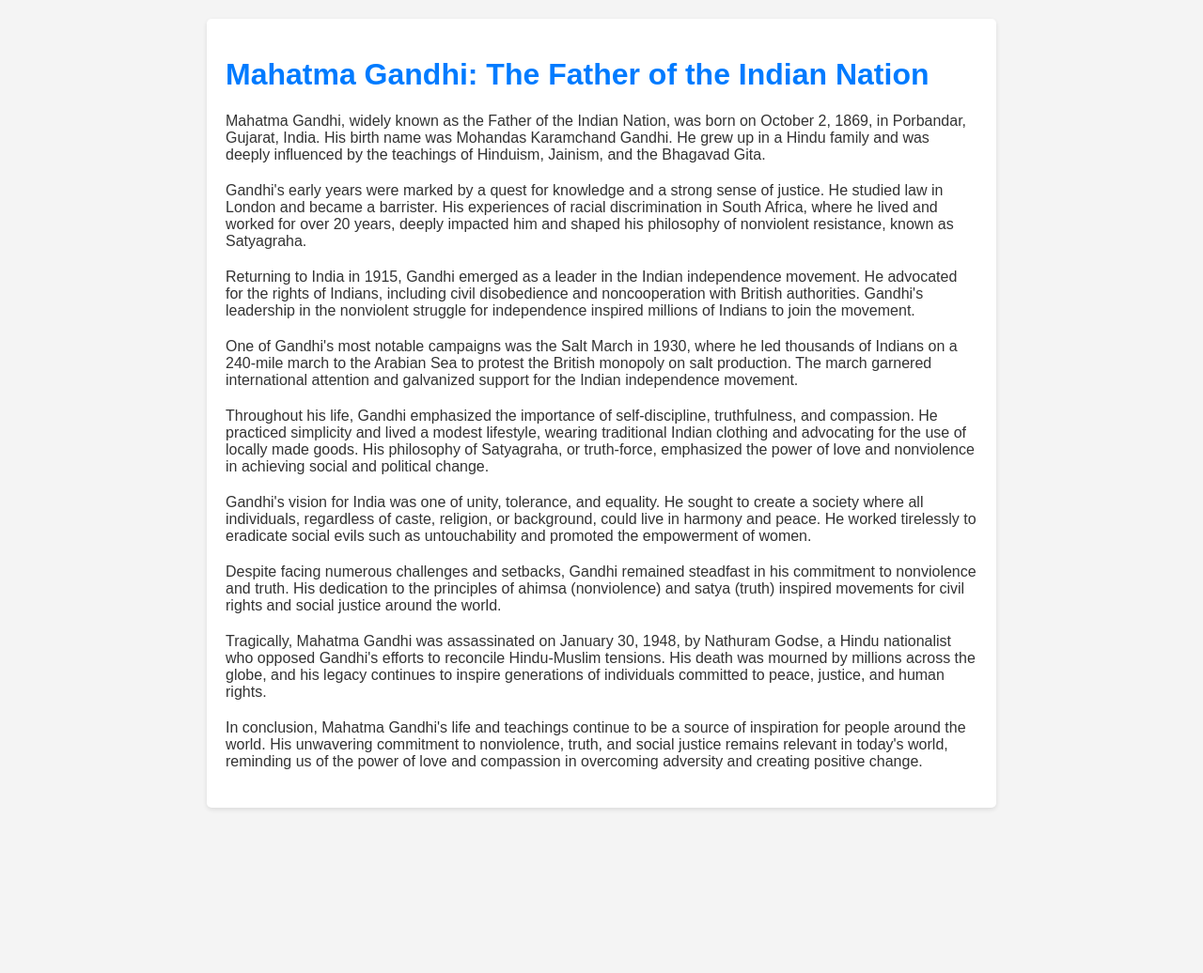
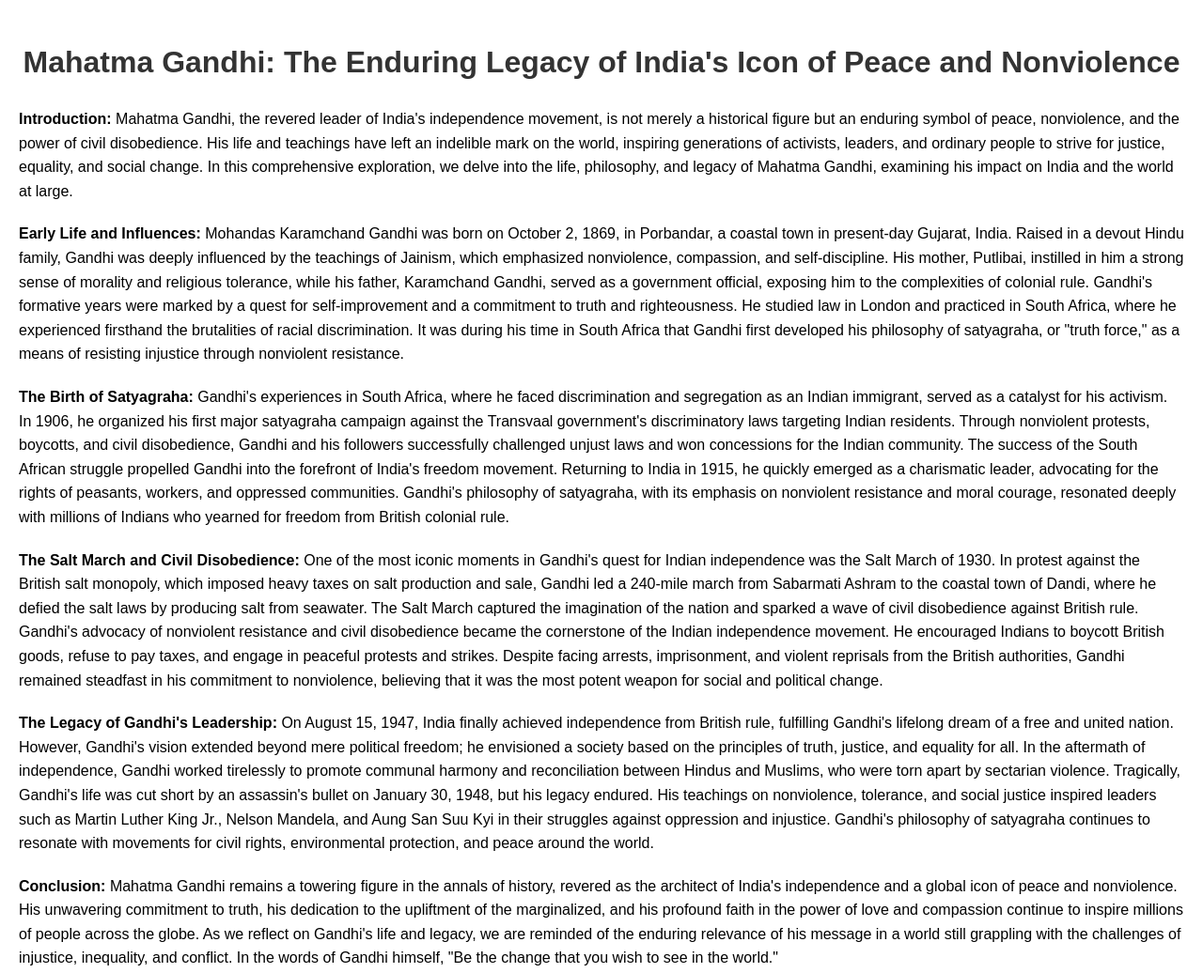
Before and after one commit to iamrudra-narayan/rudrawebarticle, a plain HTML site: page index.html in a window 1280 px wide. Shown: the whole page at 94% size. Before the commit the page ends 880 px from the top, so only its background shows below. Drawn offline with Linux system fonts and the light colour scheme.

Commit message:
Update index.html

```diff
--- a/index.html
+++ b/index.html
@@ -3,25 +3,17 @@
 <head>
     <meta charset="UTF-8">
     <meta name="viewport" content="width=device-width, initial-scale=1.0">
-    <title>Mahatma Gandhi: The Father of the Indian Nation</title>
+    <title>Mahatma Gandhi: The Enduring Legacy of India's Icon of Peace and Nonviolence</title>
     <style>
         body {
             font-family: Arial, sans-serif;
+            line-height: 1.6;
             margin: 0;
             padding: 20px;
-            background-color: #f4f4f4;
+        }
+        h1 {
+            text-align: center;
             color: #333;
-        }
-        .container {
-            max-width: 800px;
-            margin: auto;
-            background-color: #fff;
-            padding: 20px;
-            border-radius: 5px;
-            box-shadow: 0 2px 5px rgba(0,0,0,0.1);
-        }
-        h1, h2 {
-            color: #007bff;
         }
         p {
             margin-bottom: 20px;
@@ -29,17 +21,17 @@
     </style>
 </head>
 <body>
-    <div class="container">
-        <h1>Mahatma Gandhi: The Father of the Indian Nation</h1>
-        <p>Mahatma Gandhi, widely known as the Father of the Indian Nation, was born on October 2, 1869, in Porbandar, Gujarat, India. His birth name was Mohandas Karamchand Gandhi. He grew up in a Hindu family and was deeply influenced by the teachings of Hinduism, Jainism, and the Bhagavad Gita.</p>
-        <p>Gandhi's early years were marked by a quest for knowledge and a strong sense of justice. He studied law in London and became a barrister. His experiences of racial discrimination in South Africa, where he lived and worked for over 20 years, deeply impacted him and shaped his philosophy of nonviolent resistance, known as Satyagraha.</p>
-        <p>Returning to India in 1915, Gandhi emerged as a leader in the Indian independence movement. He advocated for the rights of Indians, including civil disobedience and noncooperation with British authorities. Gandhi's leadership in the nonviolent struggle for independence inspired millions of Indians to join the movement.</p>
-        <p>One of Gandhi's most notable campaigns was the Salt March in 1930, where he led thousands of Indians on a 240-mile march to the Arabian Sea to protest the British monopoly on salt production. The march garnered international attention and galvanized support for the Indian independence movement.</p>
-        <p>Throughout his life, Gandhi emphasized the importance of self-discipline, truthfulness, and compassion. He practiced simplicity and lived a modest lifestyle, wearing traditional Indian clothing and advocating for the use of locally made goods. His philosophy of Satyagraha, or truth-force, emphasized the power of love and nonviolence in achieving social and political change.</p>
-        <p>Gandhi's vision for India was one of unity, tolerance, and equality. He sought to create a society where all individuals, regardless of caste, religion, or background, could live in harmony and peace. He worked tirelessly to eradicate social evils such as untouchability and promoted the empowerment of women.</p>
-        <p>Despite facing numerous challenges and setbacks, Gandhi remained steadfast in his commitment to nonviolence and truth. His dedication to the principles of ahimsa (nonviolence) and satya (truth) inspired movements for civil rights and social justice around the world.</p>
-        <p>Tragically, Mahatma Gandhi was assassinated on January 30, 1948, by Nathuram Godse, a Hindu nationalist who opposed Gandhi's efforts to reconcile Hindu-Muslim tensions. His death was mourned by millions across the globe, and his legacy continues to inspire generations of individuals committed to peace, justice, and human rights.</p>
-        <p>In conclusion, Mahatma Gandhi's life and teachings continue to be a source of inspiration for people around the world. His unwavering commitment to nonviolence, truth, and social justice remains relevant in today's world, reminding us of the power of love and compassion in overcoming adversity and creating positive change.</p>
-    </div>
+    <h1>Mahatma Gandhi: The Enduring Legacy of India's Icon of Peace and Nonviolence</h1>
+    <p><strong>Introduction:</strong> Mahatma Gandhi, the revered leader of India's independence movement, is not merely a historical figure but an enduring symbol of peace, nonviolence, and the power of civil disobedience. His life and teachings have left an indelible mark on the world, inspiring generations of activists, leaders, and ordinary people to strive for justice, equality, and social change. In this comprehensive exploration, we delve into the life, philosophy, and legacy of Mahatma Gandhi, examining his impact on India and the world at large.</p>
+
+    <p><strong>Early Life and Influences:</strong> Mohandas Karamchand Gandhi was born on October 2, 1869, in Porbandar, a coastal town in present-day Gujarat, India. Raised in a devout Hindu family, Gandhi was deeply influenced by the teachings of Jainism, which emphasized nonviolence, compassion, and self-discipline. His mother, Putlibai, instilled in him a strong sense of morality and religious tolerance, while his father, Karamchand Gandhi, served as a government official, exposing him to the complexities of colonial rule. Gandhi's formative years were marked by a quest for self-improvement and a commitment to truth and righteousness. He studied law in London and practiced in South Africa, where he experienced firsthand the brutalities of racial discrimination. It was during his time in South Africa that Gandhi first developed his philosophy of satyagraha, or "truth force," as a means of resisting injustice through nonviolent resistance.</p>
+
+    <p><strong>The Birth of Satyagraha:</strong> Gandhi's experiences in South Africa, where he faced discrimination and segregation as an Indian immigrant, served as a catalyst for his activism. In 1906, he organized his first major satyagraha campaign against the Transvaal government's discriminatory laws targeting Indian residents. Through nonviolent protests, boycotts, and civil disobedience, Gandhi and his followers successfully challenged unjust laws and won concessions for the Indian community. The success of the South African struggle propelled Gandhi into the forefront of India's freedom movement. Returning to India in 1915, he quickly emerged as a charismatic leader, advocating for the rights of peasants, workers, and oppressed communities. Gandhi's philosophy of satyagraha, with its emphasis on nonviolent resistance and moral courage, resonated deeply with millions of Indians who yearned for freedom from British colonial rule.</p>
+
+    <p><strong>The Salt March and Civil Disobedience:</strong> One of the most iconic moments in Gandhi's quest for Indian independence was the Salt March of 1930. In protest against the British salt monopoly, which imposed heavy taxes on salt production and sale, Gandhi led a 240-mile march from Sabarmati Ashram to the coastal town of Dandi, where he defied the salt laws by producing salt from seawater. The Salt March captured the imagination of the nation and sparked a wave of civil disobedience against British rule. Gandhi's advocacy of nonviolent resistance and civil disobedience became the cornerstone of the Indian independence movement. He encouraged Indians to boycott British goods, refuse to pay taxes, and engage in peaceful protests and strikes. Despite facing arrests, imprisonment, and violent reprisals from the British authorities, Gandhi remained steadfast in his commitment to nonviolence, believing that it was the most potent weapon for social and political change.</p>
+
+    <p><strong>The Legacy of Gandhi's Leadership:</strong> On August 15, 1947, India finally achieved independence from British rule, fulfilling Gandhi's lifelong dream of a free and united nation. However, Gandhi's vision extended beyond mere political freedom; he envisioned a society based on the principles of truth, justice, and equality for all. In the aftermath of independence, Gandhi worked tirelessly to promote communal harmony and reconciliation between Hindus and Muslims, who were torn apart by sectarian violence. Tragically, Gandhi's life was cut short by an assassin's bullet on January 30, 1948, but his legacy endured. His teachings on nonviolence, tolerance, and social justice inspired leaders such as Martin Luther King Jr., Nelson Mandela, and Aung San Suu Kyi in their struggles against oppression and injustice. Gandhi's philosophy of satyagraha continues to resonate with movements for civil rights, environmental protection, and peace around the world.</p>
+
+    <p><strong>Conclusion:</strong> Mahatma Gandhi remains a towering figure in the annals of history, revered as the architect of India's independence and a global icon of peace and nonviolence. His unwavering commitment to truth, his dedication to the upliftment of the marginalized, and his profound faith in the power of love and compassion continue to inspire millions of people across the globe. As we reflect on Gandhi's life and legacy, we are reminded of the enduring relevance of his message in a world still grappling with the challenges of injustice, inequality, and conflict. In the words of Gandhi himself, "Be the change that you wish to see in the world."</p>
 </body>
 </html>
```
